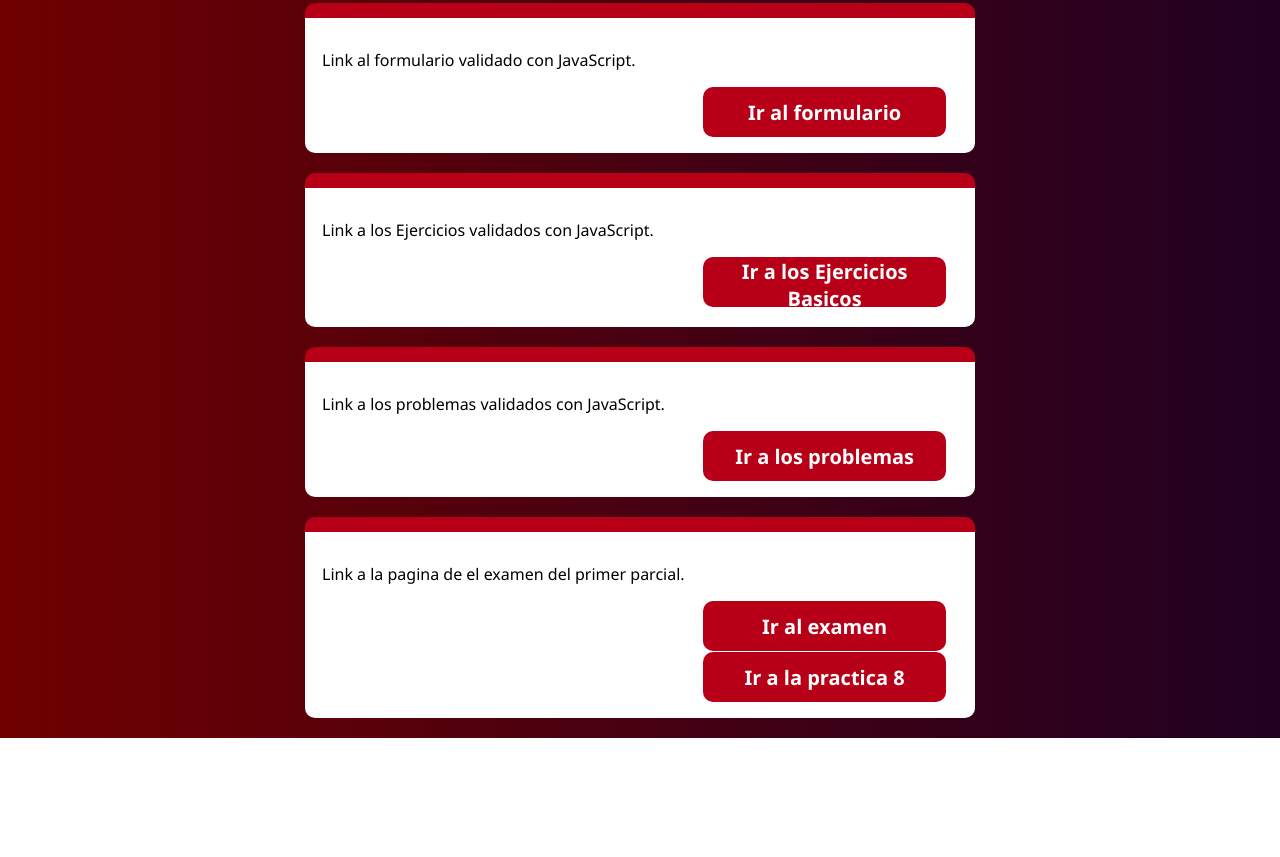
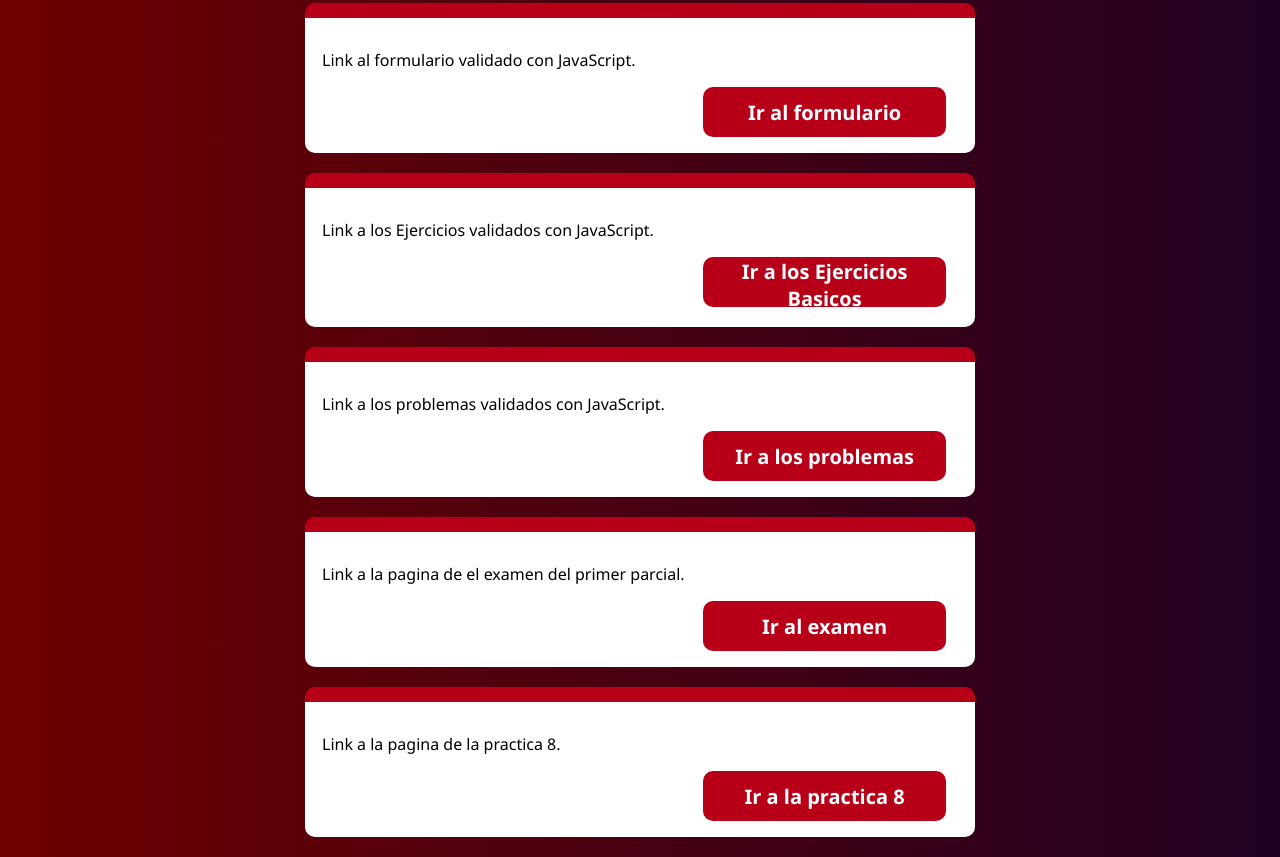
Before and after one commit to AnthonyLunaPalma/4IV8_Luna_Palma_Anthoni, a website: page index.html in a window 1280 px wide. Shown: the part 372-1229 px from the top of the page. Before the commit the page ends 1110 px from the top, so only its background shows below. Drawn offline with Linux system fonts and the light colour scheme.

Commit message:
arreglo del ultimo boton

```diff
--- a/index.html
+++ b/index.html
@@ -74,6 +74,13 @@
                 <button class="boton1"><b>Ir al examen</b></button>
             </a>
         </div>
+    </div>
+    <div class="p2" id="p2">
+        <div class="parrafo1">
+            <p>
+            Link a la pagina de la practica 8.
+            </p>
+        </div>
         <div class="container">
             <a href="./08CRUDMVC/public/index.html">
                 <button class="boton1"><b>Ir a la practica 8</b></button>
```
